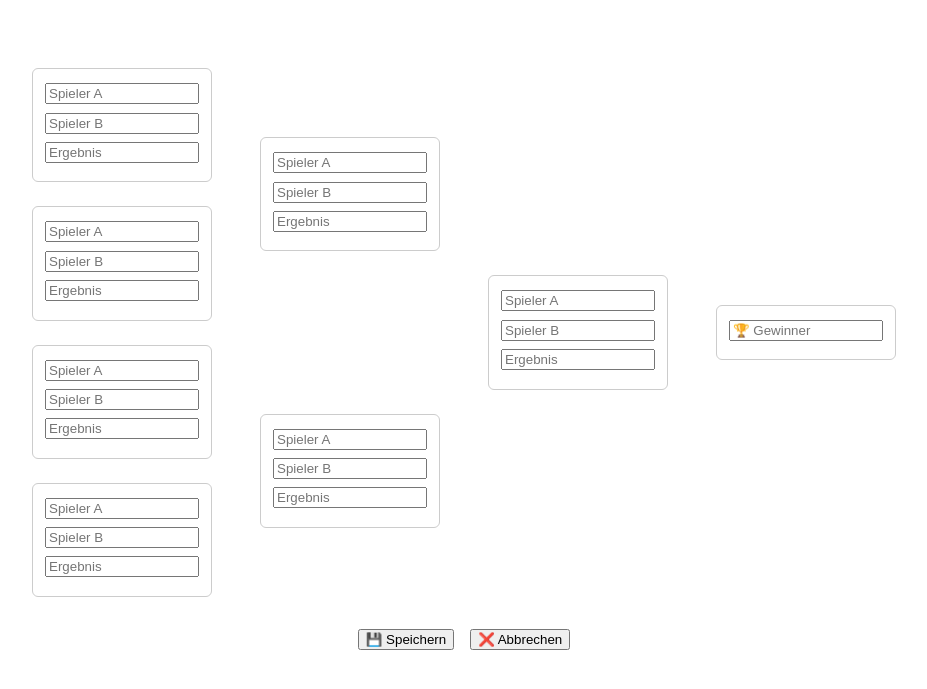
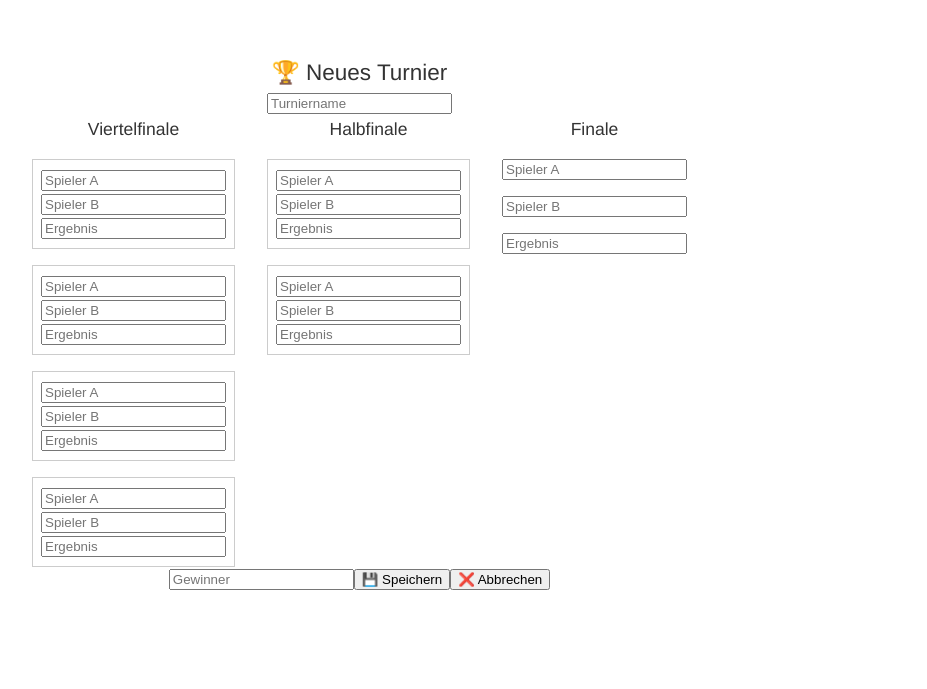
Before and after one commit to BinBaumiii/Frontend-Tournament-Tracker, a Vue app: page /tournaments/new in a window 1280 px wide. Shown: the part 113-802 px from the top of the page, without its empty margins (0-927 px from the left). Built offline with nearby package versions, Linux system fonts and the light colour scheme; the HTML template or start-up script is replaced by a standard one.

Commit message:
Turnier wird gespeichert

```diff
--- a/src/components/CreateTournament.vue
+++ b/src/components/CreateTournament.vue
@@ -1,38 +1,31 @@
 <script setup>
-import { ref } from 'vue'
-import { createTournament } from '@/services/TournamentService'
+import { useRouter } from 'vue-router'
+import TournamentEditor from '@/components/TournamentEditor.vue'
 
-const emit = defineEmits(['created'])
+const router = useRouter()
 
-const name = ref('')
-const winner = ref('')
+function onSaved() {
+  router.push('/tournaments')
+}
 
-async function submit() {
-  if (!name.value) return
-
-  await createTournament({
-    name: name.value,
-    winner: winner.value,
-    owner: '',
-    players: {},
-    results: {},
-    scoreboard: {}
-  })
-
-  name.value = ''
-  winner.value = ''
-
-  emit('created') // Eltern-Komponente informieren
+function onCancel() {
+  router.push('/tournaments')
 }
 </script>
 
 <template>
-  <form @submit.prevent="submit">
-    <h3>➕ Neues Turnier</h3>
+  <div class="create-page">
+    <TournamentEditor
+      @saved="onSaved"
+      @close="onCancel"
+    />
+  </div>
+</template>
 
-    <input v-model="name" placeholder="Turniername" />
-    <input v-model="winner" placeholder="Gewinner" />
-
-    <button>Erstellen</button>
-  </form>
-</template>
+<style scoped>
+.create-page {
+  display: flex;
+  justify-content: center;
+  padding-top: 2rem;
+}
+</style>
--- a/src/components/TournamentEditor.vue
+++ b/src/components/TournamentEditor.vue
@@ -1,30 +1,93 @@
+<script setup>
+import { reactive } from 'vue'
+import { createTournament } from '@/services/TournamentService'
+
+const emit = defineEmits(['close', 'saved'])
+
+const tournament = reactive({
+  name: '',
+  players: Array(8).fill(''),
+  matches: {
+    qf: Array(4).fill({ a: '', b: '', result: '' }),
+    sf: Array(2).fill({ a: '', b: '', result: '' }),
+    final: { a: '', b: '', result: '' }
+  },
+  winner: ''
+})
+
+async function save() {
+  await createTournament({
+    name: tournament.name,
+    winner: tournament.winner,
+    players: Object.fromEntries(tournament.players.map((p, i) => [i + 1, p])),
+    results: {},
+    scoreboard: {}
+  })
+
+  emit('saved')
+  emit('close')
+}
+</script>
+
 <template>
-  <div class="editor-page">
-    <TournamentBracket />
+  <div class="overlay">
+    <div class="editor">
+      <h2>🏆 Neues Turnier</h2>
 
-    <div class="actions">
-      <button @click="$emit('saved')">💾 Speichern</button>
-      <button @click="$emit('close')">❌ Abbrechen</button>
+      <input v-model="tournament.name" placeholder="Turniername" />
+
+      <div class="bracket">
+        <!-- Viertelfinale -->
+        <div class="round">
+          <h3>Viertelfinale</h3>
+          <div v-for="i in 4" :key="i" class="match">
+            <input v-model="tournament.players[(i-1)*2]" placeholder="Spieler A" />
+            <input v-model="tournament.players[(i-1)*2+1]" placeholder="Spieler B" />
+            <input placeholder="Ergebnis" />
+          </div>
+        </div>
+
+        <!-- Halbfinale -->
+        <div class="round">
+          <h3>Halbfinale</h3>
+          <div v-for="i in 2" :key="i" class="match">
+            <input placeholder="Spieler A" />
+            <input placeholder="Spieler B" />
+            <input placeholder="Ergebnis" />
+          </div>
+        </div>
+
+        <!-- Finale -->
+        <div class="round">
+          <h3>Finale</h3>
+          <input placeholder="Spieler A" />
+          <input placeholder="Spieler B" />
+          <input placeholder="Ergebnis" />
+        </div>
+      </div>
+
+      <input v-model="tournament.winner" placeholder="Gewinner" />
+
+      <button @click="save">💾 Speichern</button>
+      <button @click="emit('close')">❌ Abbrechen</button>
     </div>
   </div>
 </template>
 
-<script setup>
-import TournamentBracket from './TournamentBracket.vue'
-</script>
+<style scoped>
+.bracket {
+  display: flex;
+  gap: 2rem;
+}
 
-<style scoped>
-.editor-page {
-  min-height: 100vh;
+.round {
   display: flex;
   flex-direction: column;
-  align-items: center;
-  justify-content: center;
+  gap: 1rem;
 }
 
-.actions {
-  margin-top: 2rem;
-  display: flex;
-  gap: 1rem;
+.match {
+  border: 1px solid #ccc;
+  padding: 0.5rem;
 }
 </style>
```
